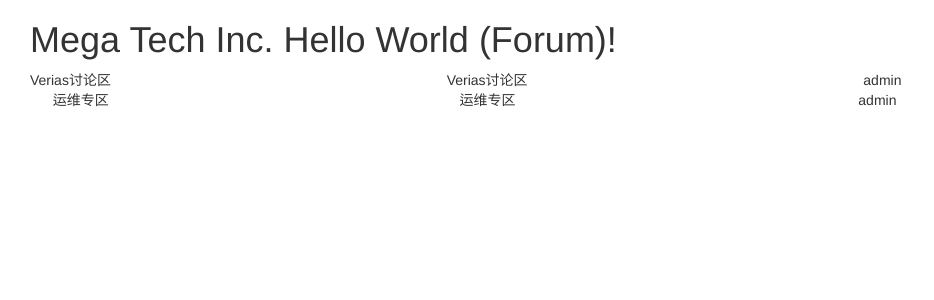
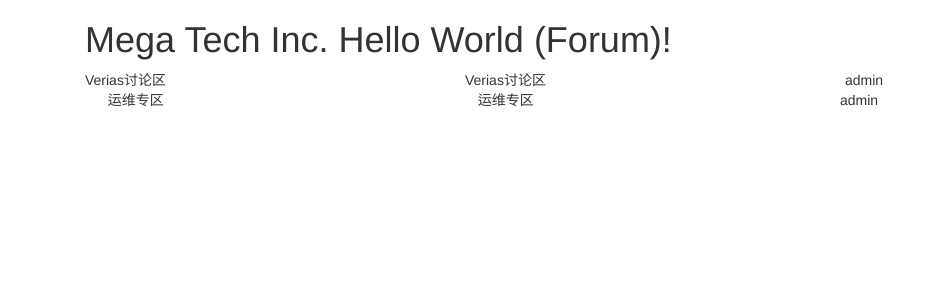
Before and after one commit to coollinn/mysite, a Django app: page /block/ in a window 1280 px wide. Shown: the top 300 px of the page, without its empty margins (0-934 px from the left). Run offline with Django 3.2, Linux system fonts and the light colour scheme; data comes from the database, SQL or seed files in the repository; some libraries are stand-ins or nearby versions.

Commit message:
update from office W530

```diff
--- a/templates/block_list.html
+++ b/templates/block_list.html
@@ -5,15 +5,18 @@
 </head>
 
 <body>
-<div class="container-fluid">
-    <dev class="row show-grid">
-        <div class="col-xs-12 col-md-12">
-            <h1>Mega Tech Inc.  Hello World (Forum)!</h1>
-        </div>
-    </dev>
+<div class="bs-docs-header" id="content" tabindex="=1">
+    <div class="container">
+        <dev class="row show-grid">
+            <div class="col-xs-12 col-md-12">
+                <h1>Mega Tech Inc.  Hello World (Forum)!</h1>
+            </div>
+        </dev>
+    </div>
 </div>
 
-<div class="container-fluid">
+
+<div class="container">
     <div class="row show-grid">
         {% for b in blocks %}
           <div class="col-xs-12">
```
